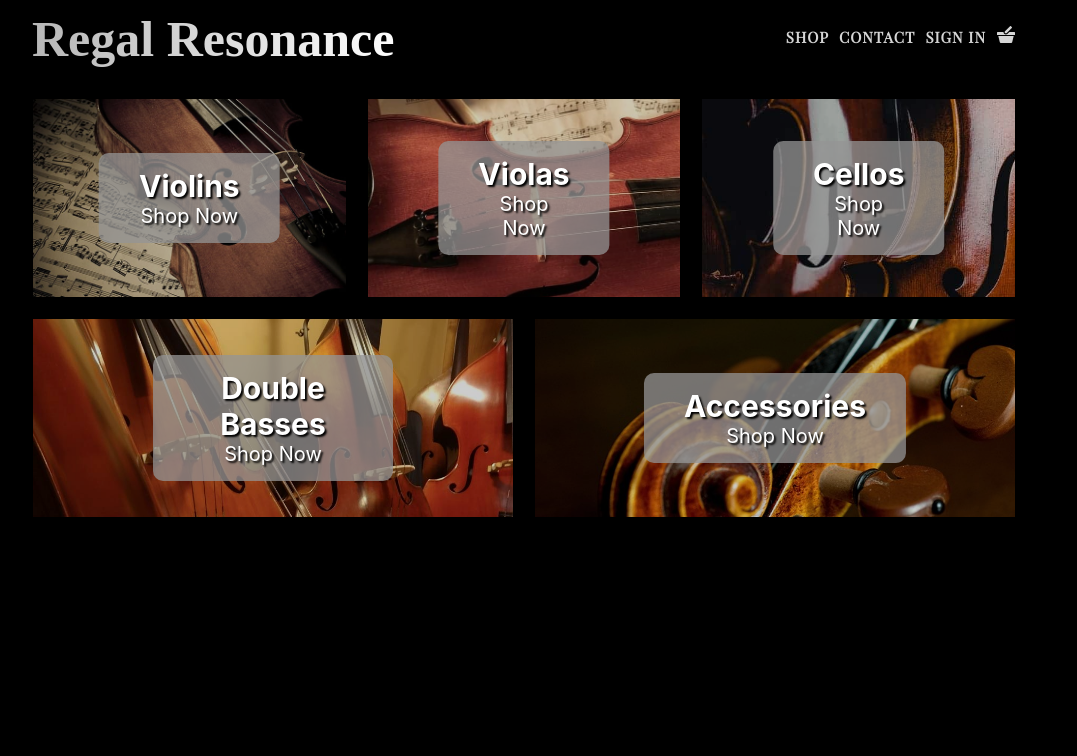
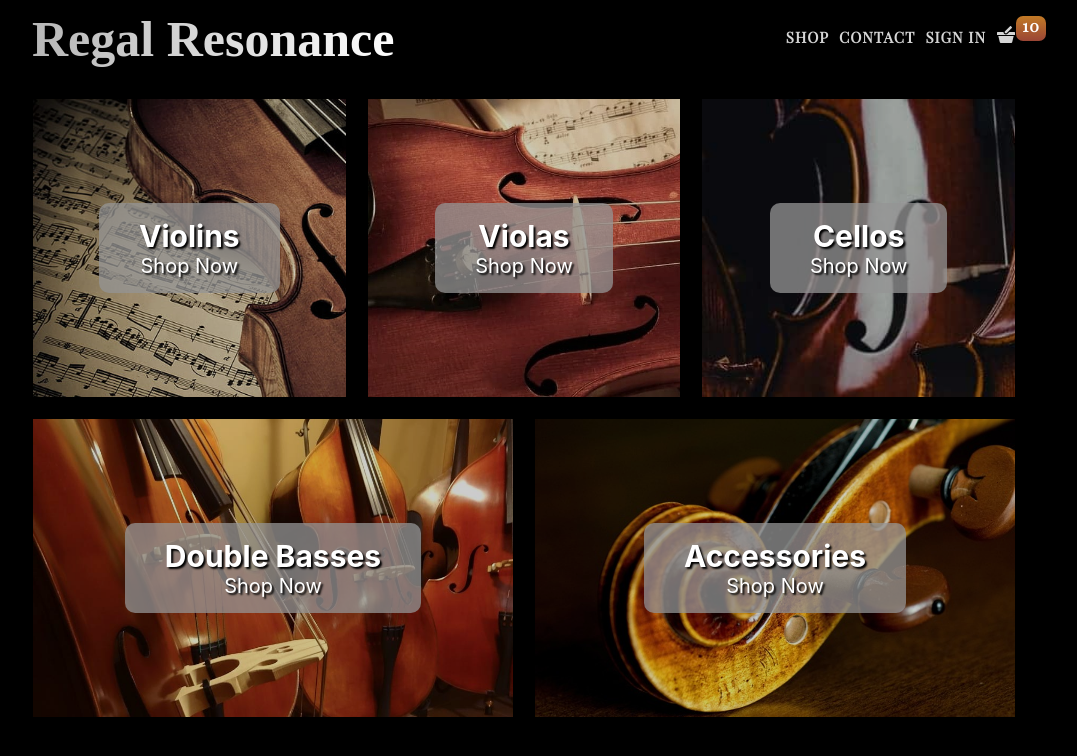
Before and after one commit to milan-miller/webshop, a React (Create React App) app: page / in a window 1280 px wide. Shown: the top 756 px of the page, without its empty margins (116-1193 px from the left). Built offline with nearby package versions, Linux system fonts and the light colour scheme; a web font is replaced by a local one.

Commit message:
add: basket counter display

```diff
--- a/src/components/category-item/category-item.styles.scss
+++ b/src/components/category-item/category-item.styles.scss
@@ -3,9 +3,12 @@
 	flex: 31%;
 	position: relative;
 	margin: 1rem;
-	min-height: 25vh;
+	min-height: 30rem;
 	overflow: hidden;
 	font-size: 2rem;
+	display: flex;
+	justify-content: center;
+	align-items: center;
 
 	&:hover {
 		.background-image {
@@ -15,12 +18,7 @@
 	}
 
 	.category-container__body {
-		display: inline-block;
-		position: absolute;
 		text-align: center;
-		top: 50%;
-		left: 50%;
-		transform: translate(-50%, -50%);
 		text-shadow: 2px 2px 2px #000;
 		background: var(--category-bg-color);
 		padding: 1.5rem 4rem;
--- a/src/components/navigation-bar/navigation-bar.component.jsx
+++ b/src/components/navigation-bar/navigation-bar.component.jsx
@@ -20,6 +20,9 @@ const NavigationBar = () => {
 						SIGN IN
 					</Link>
 					<Link className='navigation-bar__link basket' to='/basket'>
+						<div className='basket-amount'>
+							<p>10</p>
+						</div>
 						<ShoppingBasket title='' />
 					</Link>
 				</div>
--- a/src/components/navigation-bar/navigation-bar.styles.scss
+++ b/src/components/navigation-bar/navigation-bar.styles.scss
@@ -37,17 +37,34 @@
 		font-weight: bold;
 		letter-spacing: 0.1rem;
 
-		&:hover {
+		&:not(:last-child):hover {
 			color: var(--primary-color);
 		}
 	}
 
 	.basket {
 		fill: var(--links-color);
-		transition: all ease-in 0.25s;
+		transition: fill ease-in 0.25s;
+		position: relative;
 
 		&:hover {
 			fill: var(--primary-color);
 		}
+
+		&-amount {
+			position: absolute;
+			background: linear-gradient(#c27a26, #9a4535);
+			font-size: 1.6rem;
+			border-radius: 0.7rem;
+			padding: 0rem 0.5rem;
+			display: flex;
+			justify-content: center;
+			min-width: 3rem;
+			min-height: 2.5rem;
+			left: 100%;
+			top: -30%;
+			line-height: 2rem;
+			color: var(--primary-color);
+		}
 	}
 }
```
